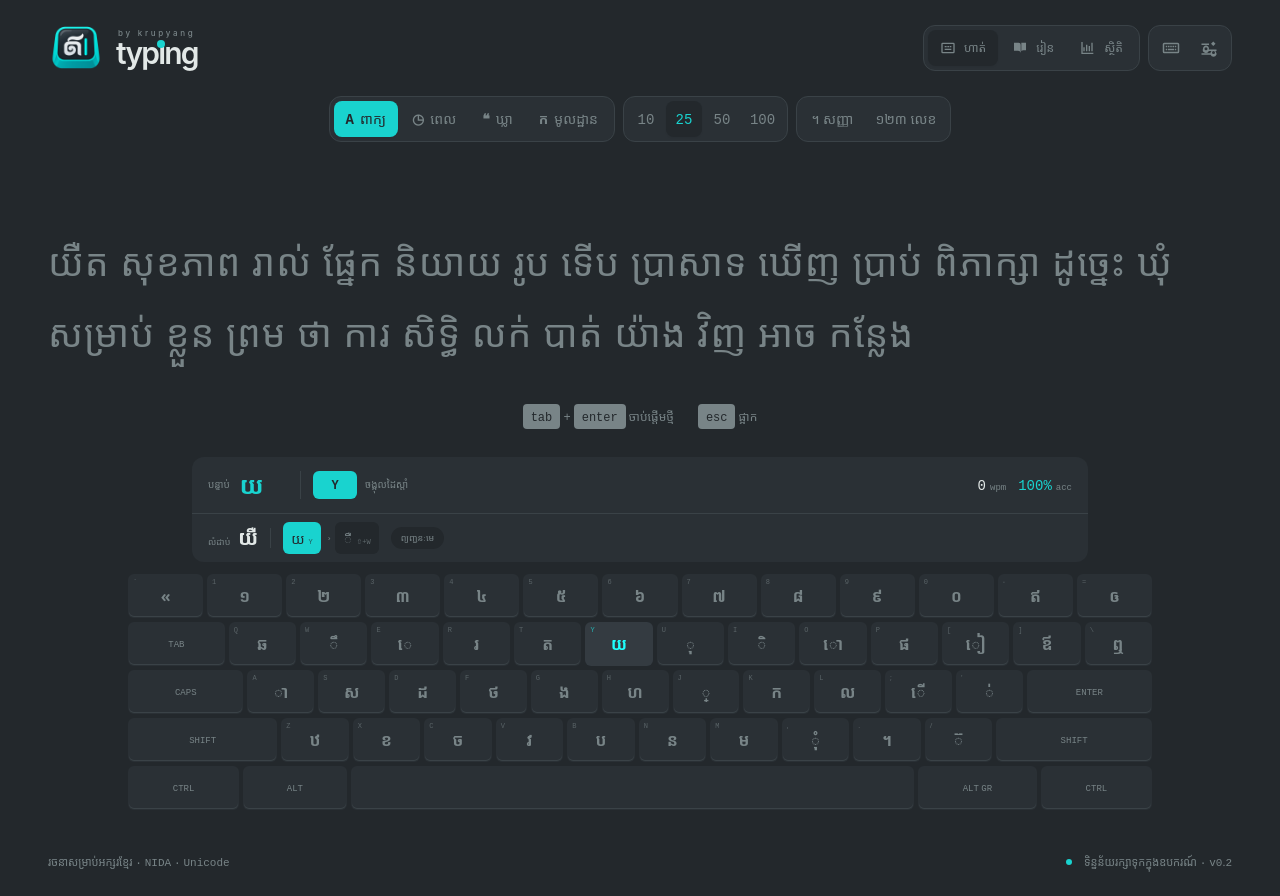
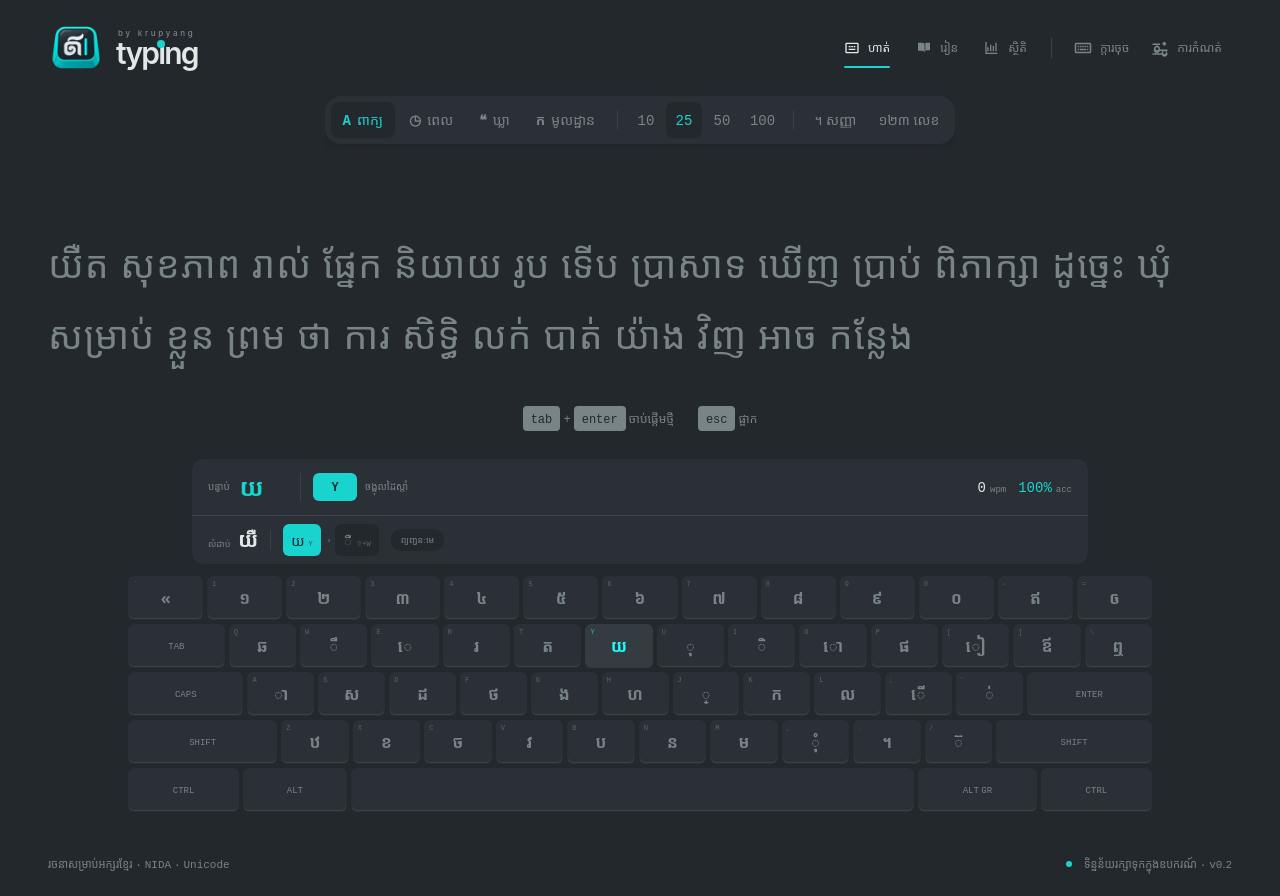
Before and after one commit to lisoingsem/typing, a Nuxt app: page / in a window 1280 px wide. Built offline with nearby package versions, Linux system fonts and the light colour scheme.

Commit message:
Refine header and test controls

```diff
--- a/components/layout/AppHeader.vue
+++ b/components/layout/AppHeader.vue
@@ -20,37 +20,41 @@ onMounted(() => settings.hydrate())
   <header class="flex h-20 items-center justify-between gap-3 sm:h-24">
     <NuxtLink to="/" class="focus-ring shrink-0 rounded-xl" aria-label="Krupyang home"><BrandLogo /></NuxtLink>
 
-    <div class="flex min-w-0 items-center gap-2">
-      <nav class="flex items-center gap-0.5 rounded-xl border border-faint bg-panel p-1" aria-label="Primary navigation">
+    <div class="flex min-w-0 items-center gap-1 sm:gap-2">
+      <nav class="flex items-center gap-0.5" aria-label="Primary navigation">
         <NuxtLink
           v-for="link in primaryLinks"
           :key="link.to"
           :to="link.to"
           :title="link.label"
-          class="focus-ring flex h-9 items-center gap-2 rounded-lg px-2.5 text-muted transition hover:bg-faint hover:text-text sm:px-3"
-          :class="route.path === link.to ? 'bg-page text-accent shadow-sm' : ''"
+          class="focus-ring relative flex h-10 items-center gap-2 rounded-lg px-2.5 text-muted transition hover:bg-panel hover:text-text sm:px-3"
+          :class="route.path === link.to ? 'text-text' : ''"
           :aria-current="route.path === link.to ? 'page' : undefined"
         >
           <svg v-if="link.icon === 'practice'" viewBox="0 0 24 24" class="h-4 w-4 fill-current"><path d="M4 4h16a2 2 0 0 1 2 2v12a2 2 0 0 1-2 2H4a2 2 0 0 1-2-2V6a2 2 0 0 1 2-2Zm0 2v12h16V6H4Zm3 3h3v2H7V9Zm4 0h3v2h-3V9Zm4 0h2v2h-2V9Zm-8 4h10v2H7v-2Z"/></svg>
           <svg v-else-if="link.icon === 'learn'" viewBox="0 0 24 24" class="h-4 w-4 fill-current"><path d="M3 4h7a3 3 0 0 1 3 3v12a4 4 0 0 0-4-3H3V4Zm18 0h-7v12.5a5.8 5.8 0 0 1 3-1h4V4Z"/></svg>
           <svg v-else viewBox="0 0 24 24" class="h-4 w-4 fill-current"><path d="M4 19h16v2H2V3h2v16Zm3-2H5v-6h2v6Zm4 0H9V7h2v10Zm4 0h-2V9h2v8Zm4 0h-2V4h2v13Z"/></svg>
           <span class="hidden text-xs sm:block">{{ link.label }}</span>
+          <span v-if="route.path === link.to" class="absolute inset-x-3 bottom-0 h-0.5 rounded-full bg-accent" aria-hidden="true" />
         </NuxtLink>
       </nav>
 
-      <nav class="flex shrink-0 items-center gap-0.5 rounded-xl border border-faint bg-panel p-1" aria-label="Tools">
+      <span class="mx-1 h-5 w-px bg-faint" aria-hidden="true" />
+
+      <nav class="flex shrink-0 items-center gap-0.5" aria-label="Tools">
         <NuxtLink
           v-for="link in utilityLinks"
           :key="link.to"
           :to="link.to"
           :title="link.label"
-          class="focus-ring grid h-9 w-9 place-items-center rounded-lg text-muted transition hover:bg-faint hover:text-text"
-          :class="route.path === link.to ? 'bg-page text-accent shadow-sm' : ''"
+          class="focus-ring flex h-10 items-center justify-center gap-2 rounded-lg px-2.5 text-muted transition hover:bg-panel hover:text-text"
+          :class="route.path === link.to ? 'bg-panel text-accent' : ''"
           :aria-current="route.path === link.to ? 'page' : undefined"
         >
           <svg v-if="link.icon === 'keyboard'" viewBox="0 0 24 24" class="h-[18px] w-[18px] fill-current"><path d="M3 5h18a2 2 0 0 1 2 2v10a2 2 0 0 1-2 2H3a2 2 0 0 1-2-2V7a2 2 0 0 1 2-2Zm0 2v10h18V7H3Zm2 2h2v2H5V9Zm3 0h2v2H8V9Zm3 0h2v2h-2V9Zm3 0h2v2h-2V9Zm3 0h2v2h-2V9ZM5 13h2v2H5v-2Zm3 0h8v2H8v-2Zm9 0h2v2h-2v-2Z"/></svg>
           <svg v-else viewBox="0 0 24 24" class="h-[18px] w-[18px] fill-current"><path d="m14.7 6.3 3-3 3 3-3 3-3-3ZM4 13a4 4 0 1 1 7.8 1H22v2H11.8A4 4 0 0 1 4 13Zm2 0a2 2 0 1 0 4 0 2 2 0 0 0-4 0Zm8 5a4 4 0 0 1 7.8 1H22v2h-.2a4 4 0 0 1-7.6 0H2v-2h12.2a4 4 0 0 1-.2-1Zm2 0a2 2 0 1 0 4 0 2 2 0 0 0-4 0ZM2 6h10v2H2V6Z"/></svg>
-          <span class="sr-only">{{ link.label }}</span>
+          <span class="hidden text-xs lg:block">{{ link.label }}</span>
+          <span class="sr-only lg:hidden">{{ link.label }}</span>
         </NuxtLink>
       </nav>
     </div>
--- a/components/typing/TestToolbar.vue
+++ b/components/typing/TestToolbar.vue
@@ -22,13 +22,14 @@ function selectMode(mode: 'syllables' | 'time' | 'words' | 'quote') {
 </script>
 
 <template>
-  <div class="mx-auto flex max-w-full items-center justify-start gap-2 overflow-x-auto pb-1 text-xs text-muted sm:justify-center sm:text-sm">
-    <div class="flex shrink-0 items-center gap-0.5 rounded-xl border border-faint bg-panel p-1" role="group" aria-label="ប្រភេទលំហាត់">
+  <div class="mx-auto max-w-full overflow-x-auto pb-1">
+    <div class="mx-auto flex w-max items-center gap-1 rounded-2xl bg-panel p-1.5 text-xs text-muted shadow-[0_12px_32px_rgba(0,0,0,.08)] sm:text-sm">
+      <div class="flex shrink-0 items-center gap-0.5" role="group" aria-label="ប្រភេទលំហាត់">
         <button
           v-for="option in modeOptions"
           :key="option.value"
           class="focus-ring flex h-9 items-center gap-1.5 rounded-lg px-2.5 transition hover:text-text sm:px-3"
-        :class="typing.mode === option.value ? 'bg-accent text-page shadow-sm' : 'hover:bg-faint'"
+          :class="typing.mode === option.value ? 'bg-page text-accent shadow-sm' : 'hover:bg-faint'"
           :aria-pressed="typing.mode === option.value"
           @click="selectMode(option.value)"
         >
@@ -36,7 +37,9 @@ function selectMode(mode: 'syllables' | 'time' | 'words' | 'quote') {
         </button>
       </div>
 
-    <div v-if="typing.mode !== 'quote'" class="flex shrink-0 items-center gap-0.5 rounded-xl border border-faint bg-panel p-1" role="group" aria-label="ប្រវែងលំហាត់">
+      <span v-if="typing.mode !== 'quote'" class="mx-1.5 h-5 w-px shrink-0 bg-faint" aria-hidden="true" />
+
+      <div v-if="typing.mode !== 'quote'" class="flex shrink-0 items-center gap-0.5" role="group" aria-label="ប្រវែងលំហាត់">
         <button
           v-for="value in parameters"
           :key="value"
@@ -50,7 +53,8 @@ function selectMode(mode: 'syllables' | 'time' | 'words' | 'quote') {
       </div>
 
       <template v-if="showTextOptions">
-      <div class="flex shrink-0 items-center gap-0.5 rounded-xl border border-faint bg-panel p-1" role="group" aria-label="ជម្រើសអត្ថបទ">
+        <span class="mx-1.5 h-5 w-px shrink-0 bg-faint" aria-hidden="true" />
+        <div class="flex shrink-0 items-center gap-0.5" role="group" aria-label="ជម្រើសអត្ថបទ">
           <button
             class="focus-ring h-9 rounded-lg px-2.5 transition hover:text-text"
             :class="typing.punctuation ? 'bg-page text-accent shadow-sm' : 'hover:bg-faint'"
@@ -72,4 +76,5 @@ function selectMode(mode: 'syllables' | 'time' | 'words' | 'quote') {
         </div>
       </template>
     </div>
+  </div>
 </template>
```
Lines whose indentation alone changed are shown as unchanged.
